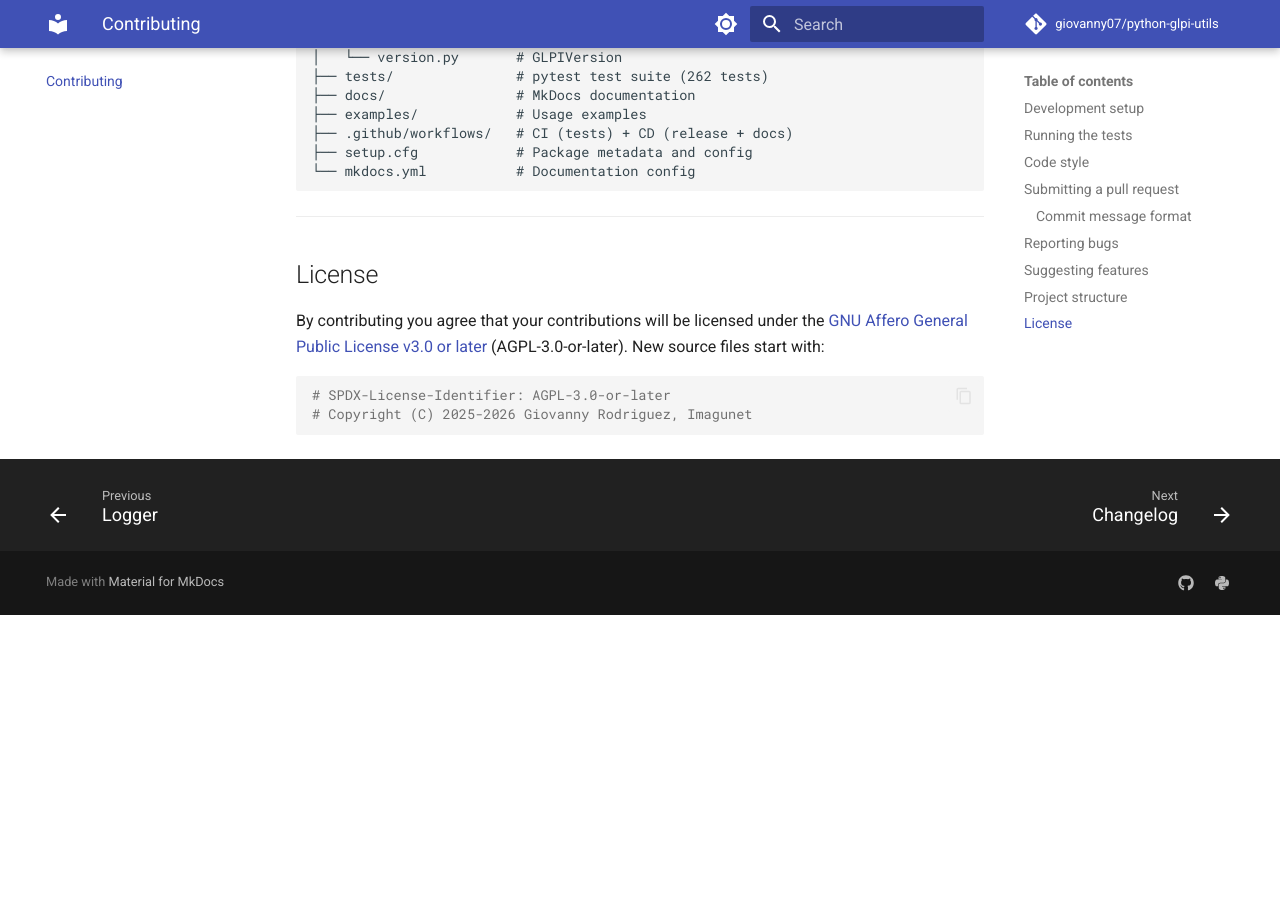
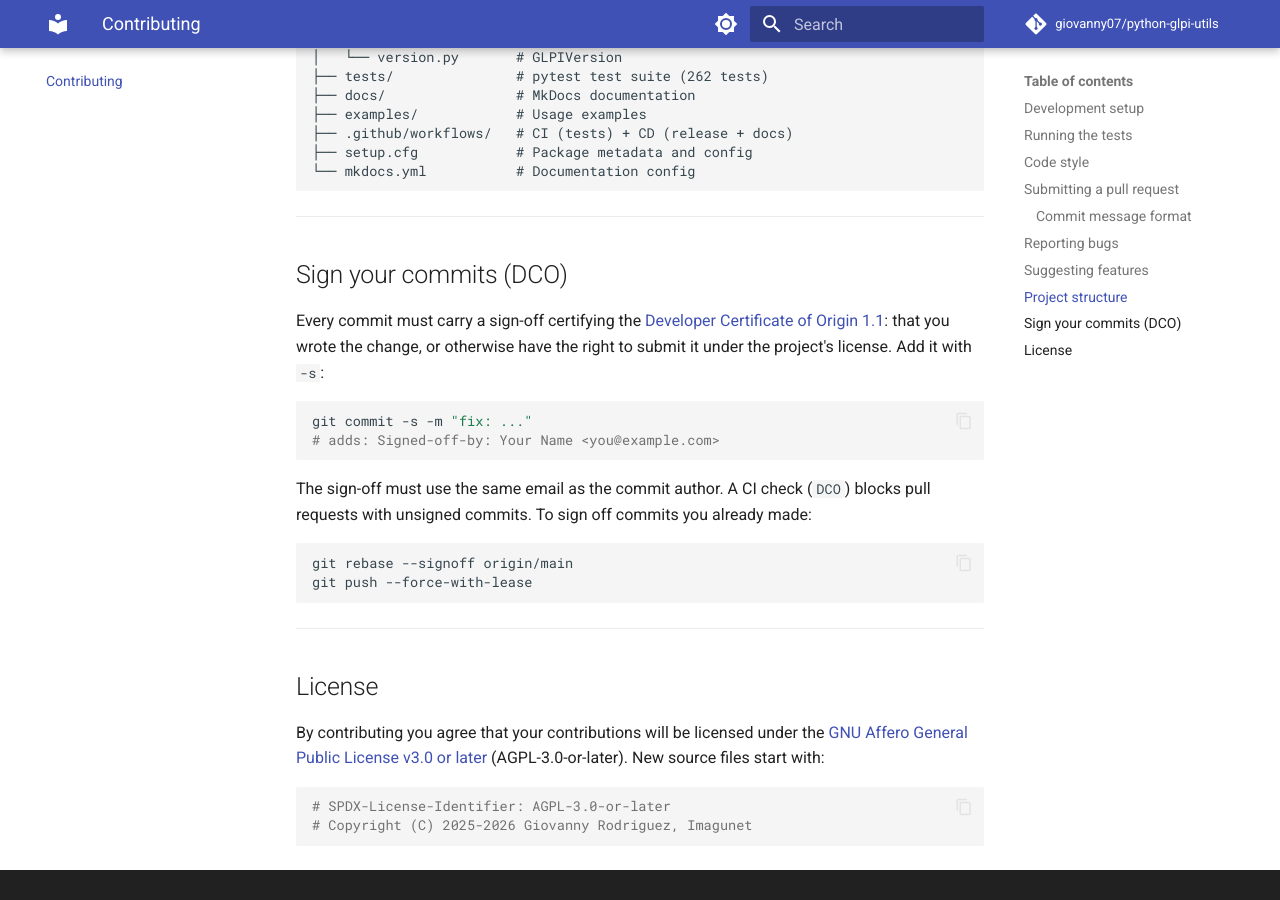
Before and after one commit to giovanny07/python-glpi-utils, an MkDocs documentation site: the page built from docs/contributing.md, in a window 1280 px wide and 900 px high, scrolled down 2667 px. Built offline with MkDocs 1.6.1 and Material for MkDocs 9.7.7, drawn with Linux system fonts in a browser that asks for light colours; comment, search, counter and statistics services are not loaded; the version menu is left out; before the commit the page ends 3282 px from its top, so only the background shows below that; some of the changed text lies outside the part shown.

Commit message:
chore: require DCO sign-off on contributions
- DCO: Developer Certificate of Origin 1.1, verbatim from
  developercertificate.org.
- .github/workflows/dco.yaml + .github/scripts/check_dco.py: fail a PR
  when a non-merge commit lacks a Signed-off-by matching its author email.
- Pull request template with the sign-off checklist.
- CONTRIBUTING.md / docs/contributing.md: how to sign off and fix
  unsigned commits; drop the stale test count in the docs guide.

Co-Authored-By: Claude Opus 5.5 <noreply@anthropic.com>
Signed-off-by: Giovanny Rodriguez <giovanny.rodriguez@imagunet.com>

````diff
--- a/docs/contributing.md
+++ b/docs/contributing.md
@@ -32,8 +32,8 @@ Run for a specific Python version (requires `tox` or `pyenv`):
 pytest --python=3.11
 ```
 
-All 262 tests must pass before submitting a PR. The CI runs the full suite
-on Python 3.9 – 3.13 automatically.
+All tests must pass before submitting a PR. The CI runs the full suite
+on Python 3.9 to 3.13 automatically.
 
 ---
 
@@ -131,6 +131,28 @@ python-glpi-utils/
 
 ---
 
+## Sign your commits (DCO)
+
+Every commit must carry a sign-off certifying the
+[Developer Certificate of Origin 1.1](https://github.com/giovanny07/python-glpi-utils/blob/main/DCO):
+that you wrote the change, or otherwise have the right to submit it under the
+project's license. Add it with `-s`:
+
+```bash
+git commit -s -m "fix: ..."
+# adds: Signed-off-by: Your Name <you@example.com>
+```
+
+The sign-off must use the same email as the commit author. A CI check (`DCO`)
+blocks pull requests with unsigned commits. To sign off commits you already made:
+
+```bash
+git rebase --signoff origin/main
+git push --force-with-lease
+```
+
+---
+
 ## License
 
 By contributing you agree that your contributions will be licensed under the
````
Also changed, not shown: CONTRIBUTING.md (+22 -0 lines), .github/pull_request_template.md (added), 3 other files.
